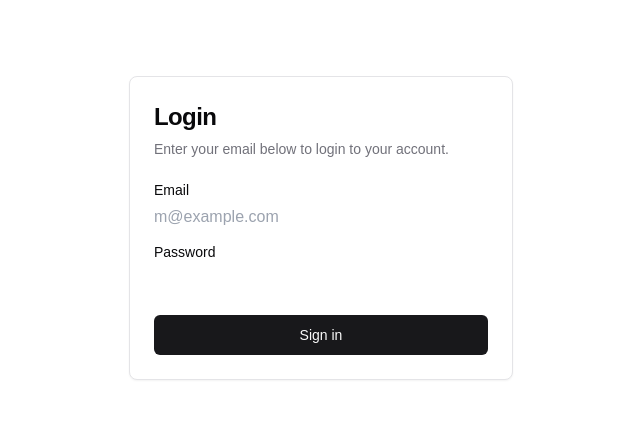
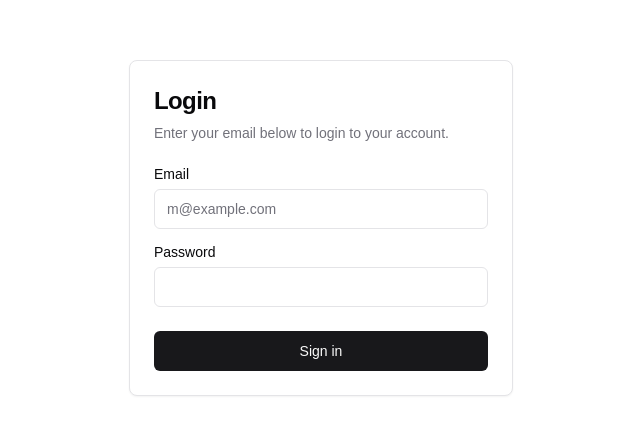
Before and after one commit to Mannkr07/dent, a Next.js app: page /login in a window 1280 px wide. Shown: the part 172-606 px from the top of the page, without its empty margins (319-959 px from the left). Built offline with nearby package versions, Linux system fonts and the light colour scheme.

Commit message:
login changes

```diff
--- a/src/app/actions/index.js
+++ b/src/app/actions/index.js
@@ -19,5 +19,5 @@
 }
 
 export async function doLogout() {
-  await signOut({ redirectTo: "/login"})
+  await signOut();
 }
--- a/src/components/login-form.jsx
+++ b/src/components/login-form.jsx
@@ -48,11 +48,11 @@
         <CardContent className="grid gap-4">
             <div className="grid gap-2">
               <Label htmlFor="email">Email</Label>
-              <input id="email" type="email" name="email" placeholder="m@example.com" required />
+              <input id="email" type="email" name="email" placeholder="m@example.com" required className="flex h-10 w-full rounded-md border border-input bg-background px-3 py-2 text-sm ring-offset-background file:border-0 file:bg-transparent file:text-sm file:font-medium file:text-foreground placeholder:text-muted-foreground focus-visible:outline-none focus-visible:ring-2 focus-visible:ring-ring focus-visible:ring-offset-2 disabled:cursor-not-allowed disabled:opacity-50" />
             </div>
             <div className="grid gap-2">
               <Label htmlFor="password">Password</Label>
-              <input id="password" type="password" name="password" required />
+              <input id="password" type="password" name="password" required className="flex h-10 w-full rounded-md border border-input bg-background px-3 py-2 text-sm ring-offset-background file:border-0 file:bg-transparent file:text-sm file:font-medium file:text-foreground placeholder:text-muted-foreground focus-visible:outline-none focus-visible:ring-2 focus-visible:ring-ring focus-visible:ring-offset-2 disabled:cursor-not-allowed disabled:opacity-50" />
             </div>
         </CardContent>
         <CardFooter>
--- a/src/components/ui/search.jsx
+++ b/src/components/ui/search.jsx
@@ -1,3 +1,4 @@
+"use client"
 import React from 'react'
 import {
     Badge,
@@ -23,8 +24,15 @@
   import { Sheet, SheetContent, SheetTrigger } from "../../components/ui/sheet"
   import { Button } from "../../components/ui/button";
   import Link from "next/link";
+import { doLogout } from '../../app/actions';
+import { useRouter } from 'next/navigation'
 
 const SearchBar = () => {
+    const router = useRouter();
+    const handleClick = () => {
+        doLogout();
+        router.push("/login");
+    }
   return (
     <header className="flex h-14 items-center gap-4 border-b bg-muted/40 px-4 lg:h-[60px] lg:px-6">
         <Sheet>
@@ -109,12 +117,14 @@
             </Button>
             </DropdownMenuTrigger>
             <DropdownMenuContent align="end">
-            <DropdownMenuLabel>My Account</DropdownMenuLabel>
-            <DropdownMenuSeparator />
-            <DropdownMenuItem>Settings</DropdownMenuItem>
-            <DropdownMenuItem>Support</DropdownMenuItem>
-            <DropdownMenuSeparator />
-            <DropdownMenuItem>Logout</DropdownMenuItem>
+                <DropdownMenuLabel>My Account</DropdownMenuLabel>
+                <DropdownMenuSeparator />
+                <DropdownMenuItem>Settings</DropdownMenuItem>
+                <DropdownMenuItem>Support</DropdownMenuItem>
+                <DropdownMenuSeparator />
+                <DropdownMenuItem onClick={handleClick}>
+                    Logout
+                </DropdownMenuItem>
             </DropdownMenuContent>
         </DropdownMenu>
     </header>
```
Also changed, not shown: src/app/(dashboard)/page.jsx (+0 -17 lines).
